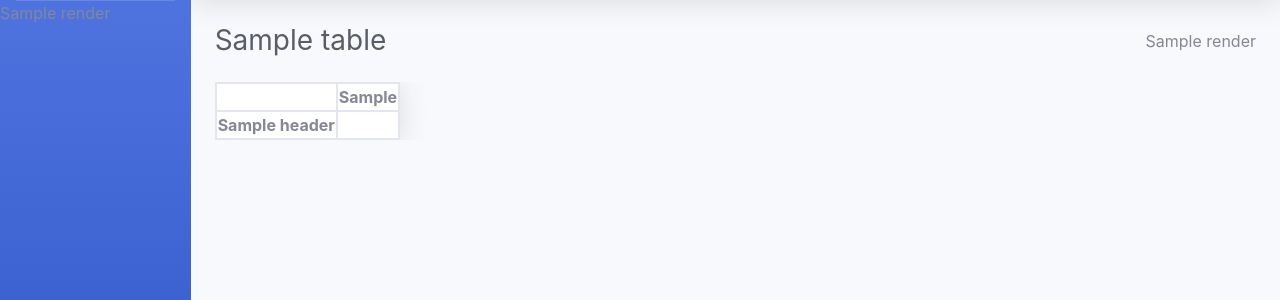
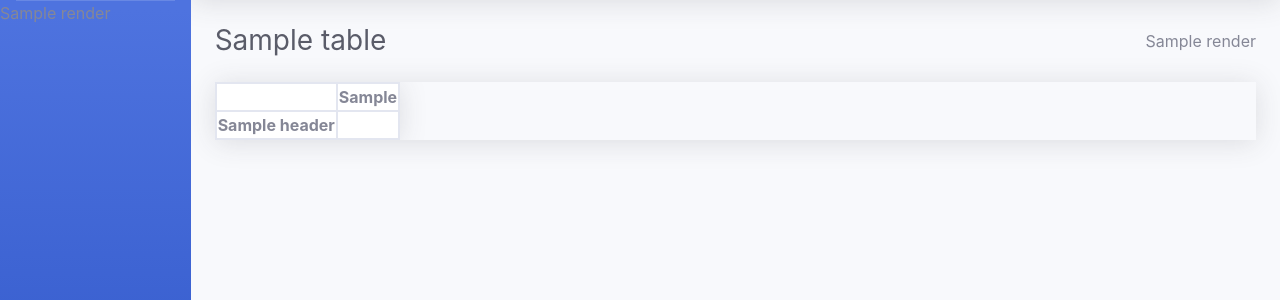
Before and after one commit to oreilm49/scrapy-django-ecommerce-analysis-tool, a Django app: template cms/dashboard/templates/views/category_table.html in a window 1280 px wide. Shown: the part 70-370 px from the top of the page. Run offline with Django 3.2, Linux system fonts and the light colour scheme; tables that the repository leaves empty hold one stand-in row (values such as "Sample post"); the template is opened without the code that fills it: values that come from a table or form of the project are taken from there, most other values are stand-ins (such as "Sample title", 1, 10 or a date in 2020); lists and menus that the app fills with data are empty; some libraries are stand-ins or nearby versions.

Commit message:
added shadow styling to table

```diff
--- a/cms/dashboard/templates/views/category_table.html
+++ b/cms/dashboard/templates/views/category_table.html
@@ -12,7 +12,7 @@
     {% with header=table.name action_item=card_action_button %}
         {% include 'includes/header.html' %}
     {% endwith %}
-    <div class="overflow-container">
+    <div class="overflow-container shadow">
         <table class="shadow bg-white category-table">
             <thead>
                 {% if table.y_axis_attribute %}<th class="cell"></th>{% endif %}
```
